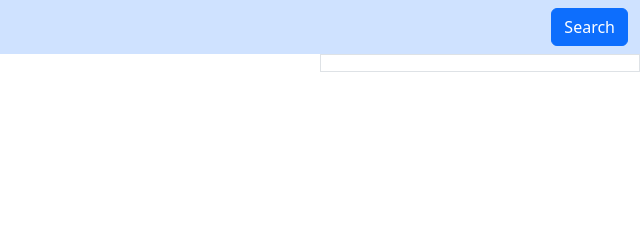
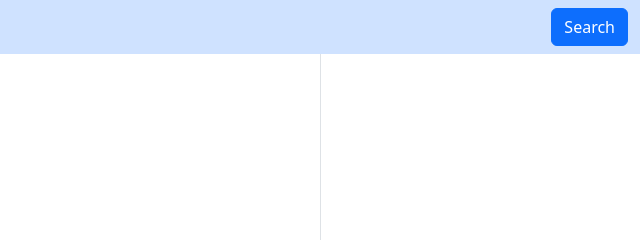
Before and after one commit to rust-drive/filemanager, a plain HTML site: page src/index.html in a window 1280 px wide. Shown: the top 240 px of the page, 640-1280 px from the left. Drawn offline with nearby package versions, Linux system fonts and the light colour scheme.

Commit message:
making inspector full height

```diff
--- a/src/index.html
+++ b/src/index.html
@@ -7,16 +7,17 @@
 	<link rel="stylesheet" href="https://cdn.jsdelivr.net/npm/bootstrap@5.3.6/dist/css/bootstrap.min.css">
 </head>
 
-
 <body class="min-vh-100 d-flex flex-column">
 
 <div class="container-fluid bg-primary-subtle">
 	<div class="d-flex align-items-center justify-content-between py-2 tertiary-bg">
+
 		<button class="btn" id="backButton" onclick="goUp()">
 			<svg xmlns="http://www.w3.org/2000/svg" width="16" height="16" fill="currentColor" class="bi bi-caret-left-fill" viewBox="0 0 16 16">
 				<path d="m3.86 8.753 5.482 4.796c.646.566 1.658.106 1.658-.753V3.204a1 1 0 0 0-1.659-.753l-5.48 4.796a1 1 0 0 0 0 1.506z"/>
 			</svg>
 		</button>
+
 		<div class="breadcrumb-container mx-3 d-none d-md-block">
 			<nav aria-label="breadcrumb">
 				<!-- Here the Breadcrumbs will be listed -->
@@ -29,17 +30,20 @@
 				</template>
 			</nav>
 		</div>
+
 		<div class="folder-name-only d-block d-md-none" id="folderName">
 			Testordner
 		</div>
+
 		<button class="btn btn-primary">Search</button>
+
 	</div>
 </div>
 
 
-<div class="container-fluid flex-grow-1" >
-	<div class="row">
-	<div class="col-md-7 col-xl-9 p-0">
+<div class="container-fluid flex-grow-1 d-flex" >
+	<div class="row flex-grow-1 d-flex mh-100">
+	<div class="col-md-7 col-xl-9 p-0 align-self-start overflow-scroll">
 		<!-- Here the files will be listed -->
 		<div class="list-group list-group-flush" id="filelist">
 
@@ -49,7 +53,7 @@
 			<li class="list-group-item list-group-item-action filelist-file">the-text.md</li>
 		</template>
 	</div>
-	<div class="col-md-5 col-xl-3 pt-3 border">
+	<div class="col-md-5 col-xl-3 pt-3 border-start align-self-stretch ">
 		<!-- Here the Infos will be listed -->
 
 		<div id="inspector">
--- a/src/main.js
+++ b/src/main.js
@@ -7,7 +7,6 @@ const client = createClient(
         password: "doe"
     }
 );
-
 
 class Path {
 	constructor(input) {
```
